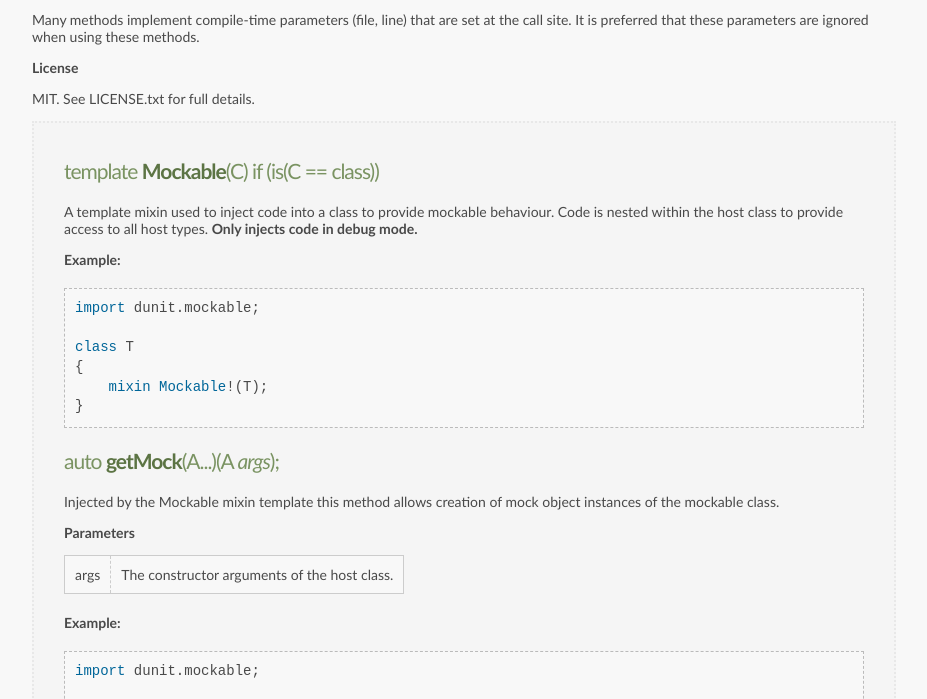
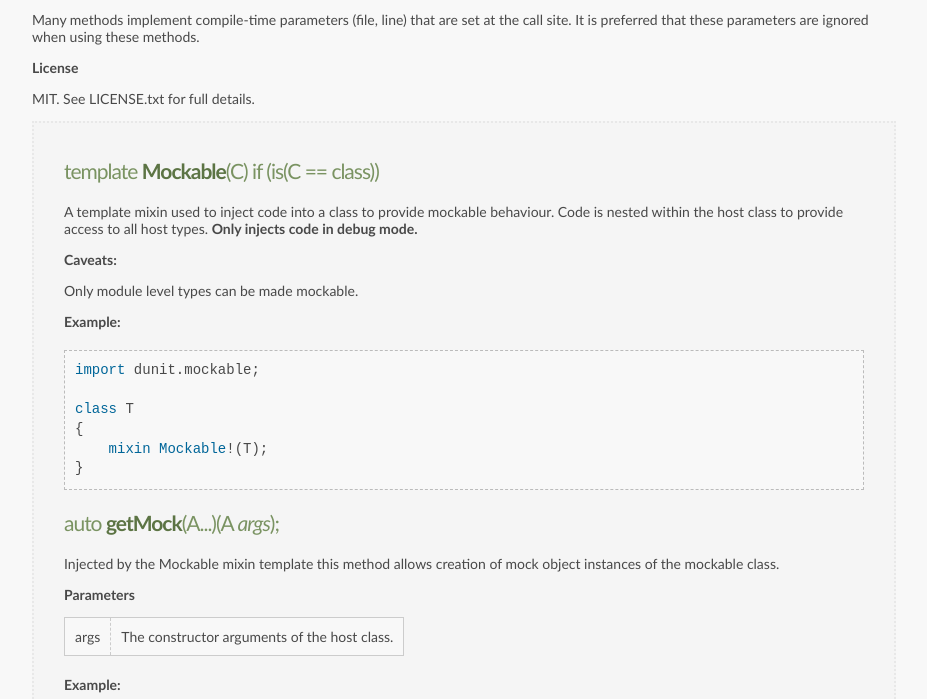
Before and after one commit to nomad-software/dunit, a website: page docs/mockable.html in a window 1280 px wide. Shown: the part 100-799 px from the top of the page, without its empty margins (176-1103 px from the left). Drawn offline with Linux system fonts and the light colour scheme; a web font is replaced by a local one.

Commit message:
Updated the documentation.

```diff
--- a/docs/mockable.html
+++ b/docs/mockable.html
@@ -20,6 +20,10 @@
 <div class="declaration-description"><div class="sections"><p>A template mixin used to inject code into a class to provide mockable behaviour.
  Code is nested within the host class to provide access to all host types.
  <b>Only injects code in debug mode.</b>
+</p>
+<p><h3>Caveats:</h3>
+Only module level types can be made mockable.
+
 </p>
 <p><h3>Example:</h3>
 <pre><span class="keyword">import</span> dunit.mockable;
```
